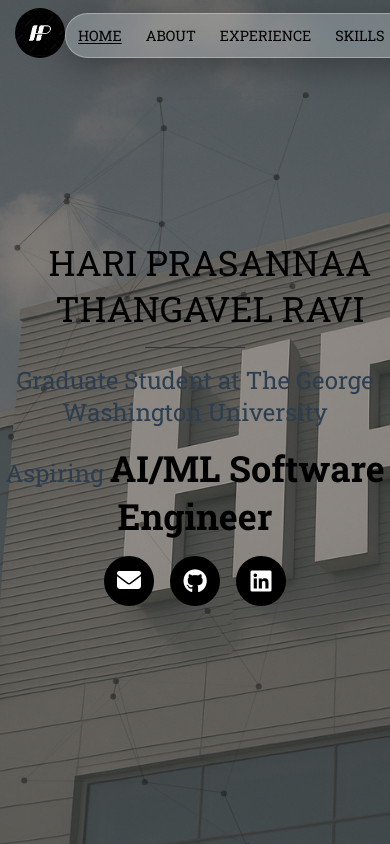
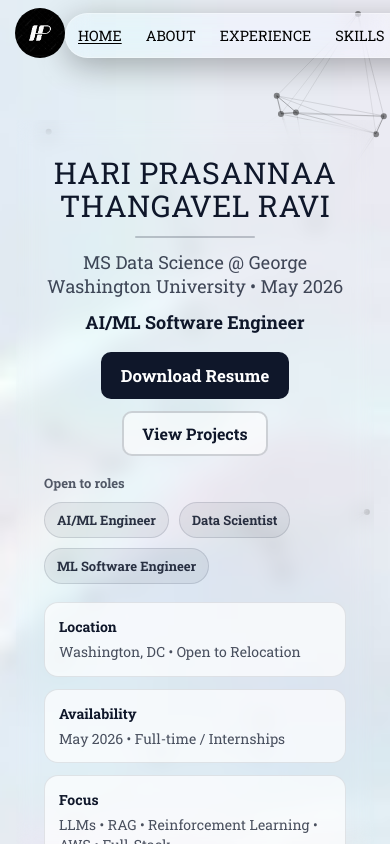
Before and after one commit to hariravi-ds/portfolio_hari, a Vue app in the folder frontend/: page / in a window 390 px wide. Built offline with nearby package versions, Linux system fonts and the light colour scheme.

Commit message:
version2

```diff
--- a/frontend/public/global.css
+++ b/frontend/public/global.css
@@ -53,3 +53,9 @@
   color: #6c757d;
   margin-bottom: 20px;
 }
+
+.section-title {
+  text-align: center;
+  font-size: 35px;
+  color: #212529;
+}
--- a/frontend/src/components/About.vue
+++ b/frontend/src/components/About.vue
@@ -1,8 +1,5 @@
 <template>
-  <div
-    class="journey-section image-card"
-    :style="{ backgroundImage: 'url(' + img + ')' }"
-  >
+  <div class="journey-section">
     <div class="section-title">About</div>
     <hr
       style="
@@ -18,7 +15,7 @@
       my work.
     </div>
     <div
-      style="display: flex; justify-content: row; padding: 36px 24px; gap: 8px"
+      style="display: flex; justify-content: row; padding: 36px 12px; gap: 8px"
     >
       <div
         style="
@@ -33,10 +30,7 @@
       <div class="aboutContent">
         <div v-for="(val, index) in about" :key="index">{{ val }}</div>
         <div>
-          <div v-for="(val, index) in about2" :key="index">{{ val }}</div>
-        </div>
-        <div>
-          P.S. Check out my work below—I’m always open to ideas that merge
+          Check out my work below. I’m always open to ideas that merge
           innovation with impact!
         </div>
       </div>
@@ -54,7 +48,6 @@
   },
   data() {
     return {
-      img: require("@/assets/subtle.jpeg"),
       journey: [
         {
           date: "Aug 2024 - May 2026 (Expected)",
@@ -71,17 +64,10 @@
         },
       ],
       about: [
-        "👋 Hi there! I’m Hari Prasannaa, a Data Science graduate student at George Washington University with a strong analytical mindset and a flair for visual storytelling. Based in Washington, DC, and originally from Chennai, India, I bridge cultures and code—passionate about machine learning, cloud tech, and building tools that make businesses smarter.",
-        "Data isn’t just my job—it’s my playground🚀. I thrive on building real-world solutions that drive impact. At MyEdMaster, I’m designing behavior-driven recommendation algorithms to better match equity-focused candidates with startups. Simultaneously, with Data Science for Sustainable Development, I’m helping optimize university-wide energy use through predictive modeling and anomaly detection, boosting sustainability outcomes with data.",
-        "Previously, during my 2 years as a Member Technical Staff at Facilio, I helped develop a smart building management platform and engineered BI dashboards and APIs that improved customer satisfaction and system reliability.",
-        "My stack includes Python, SQL, React.js, AWS, Tableau, and ML frameworks like Scikit-learn and TensorFlow. I’m also fascinated by NLP and ethical AI, and love using data to make smart systems smarter.",
-        "When I’m not geeking out over data, I mentor peers—leading Python bootcamps and hosting ML webinars to demystify tech for newcomers. I also serve as a Graduate Senator in the GWU Student Association, where I advocate for student needs and help shape initiatives that improve the graduate experience. I’m especially drawn to challenges where data can spark real-world change.",
-      ],
-      about2: [
-        "Let’s connect if you’re into:",
-        "✅ Collaborative problem-solving (I love cross-functional teams!).",
-        "✅ Tech-for-good initiatives (think healthcare equity or green energy analytics).",
-        "✅ Coffee chats about the future of AI, or why Chennai’s filter coffee beats everything ☕.",
+        "Hi, I’m Hari Prasannaa, an MS Data Science student at George Washington University (May 2026) based in Washington, DC (open to relocation). I build GenAI + ML systems end-to-end: RAG assistants, recommendation systems, forecasting/anomaly detection pipelines, and scalable APIs.",
+        "At MyEdMaster, I built a RAG-based knowledge assistant (Pinecone/Chroma + LlamaIndex) that improved self-serve resolution by 10%, implemented semantic search that reduced zero-result queries by 15%, and optimized high-traffic endpoints with Redis caching (p95 ~800ms → ~500ms). With Data Science for Sustainable Development, I build and deploy energy forecasting and anomaly detection workflows on AWS to support sustainability operations across campus.",
+        "Previously, I spent 2 years at Facilio (Member Technical Staff) developing end-to-end production systems including Java services, Kafka-based pipelines, ClickHouse(SQL) analytics, and performance-optimized APIs for a smart-building platform.",
+        "Tech I use most: Python, SQL, AWS, FastAPI/Django, Redis, React, and scikit-learn/TensorFlow, with a strong focus on LLMs (RAG, fine-tuning, evaluation). Outside work, I mentor peers through Python/ML sessions and serve as a Graduate Senator at GWU.",
       ],
       image: require("@/assets/photo.png"),
     };
@@ -93,18 +79,11 @@
 .journey-section {
   padding: 20px;
   color: #ecf0f1;
-  background-color: #f8f9fa;
-}
-
-.section-title {
-  text-align: center;
-  font-size: 35px;
-  color: #212529;
 }
 
 .project-image {
-  width: 500px;
-  height: 500px;
+  width: 450px;
+  height: 450px;
   object-fit: cover;
   border-radius: 50%;
 }
@@ -116,6 +95,6 @@
   gap: 16px;
   text-align: left;
   line-height: 1.75;
-  font-size: 14px;
+  font-size: 15px;
 }
 </style>
--- a/frontend/src/components/Base.vue
+++ b/frontend/src/components/Base.vue
@@ -17,43 +17,87 @@
       <div id="particles-js"></div>
 
       <div class="main-header">
-        <div class="header">
+        <div class="hero-card">
           <p class="stdName">HARI PRASANNAA THANGAVEL RAVI</p>
-          <hr
-            style="
-              width: 100px;
-              height: 1px;
-              border: none;
-              color: #333;
-              background-color: #333;
-            "
-          />
-          <p style="font-size: 1.5em">
-            Graduate Student at The George Washington University
+          <div class="hero-divider"></div>
+          <p class="hero-sub">
+            MS Data Science @ George Washington University • May 2026
           </p>
-          <p style="font-size: 1.5em">
-            Aspiring
-            <span class="dynamic-role" id="dynamic-role"
-              >AI/ML Software Engineer</span
+          <p class="hero-role">AI/ML Software Engineer</p>
+          <!-- <p class="hero-value">
+            Building LLM applications with retrieval (RAG), fine-tuning, and
+            scalable APIs.
+          </p> -->
+          <div class="cta-row">
+            <a
+              class="cv-button"
+              :href="resumeUrl"
+              target="_blank"
+              rel="noopener"
             >
-          </p>
+              Download Resume
+            </a>
+            <a class="secondary-button" href="#projects">View Projects</a>
+          </div>
+
+          <div class="chips-wrap">
+            <div class="chips-label">Open to roles</div>
+            <div class="chips">
+              <span class="chip">AI/ML Engineer</span>
+              <span class="chip">Data Scientist</span>
+              <span class="chip">ML Software Engineer</span>
+            </div>
+          </div>
+
+          <div class="quick-grid">
+            <div class="quick-card">
+              <div class="quick-title">Location</div>
+              <div class="quick-text">Washington, DC • Open to Relocation</div>
+            </div>
+
+            <div class="quick-card">
+              <div class="quick-title">Availability</div>
+              <div class="quick-text">May 2026 • Full-time / Internships</div>
+            </div>
+
+            <div class="quick-card">
+              <div class="quick-title">Focus</div>
+              <div class="quick-text">
+                LLMs • RAG • Reinforcement Learning • AWS • Full-Stack
+              </div>
+            </div>
+
+            <div class="quick-card">
+              <div class="quick-title">Currently Building</div>
+              <div class="quick-text">End-to-end GenAI agents</div>
+            </div>
+          </div>
+
           <div class="header-icons">
-            <a href="mailto:hariprasannaa2001@gmail.com" aria-label="E-Mail">
-              <i class="fas fa-envelope fa-xl"></i>
+            <a
+              href="mailto:hariprasannaa2001@gmail.com"
+              aria-label="Email"
+              title="Email"
+            >
+              <i class="fas fa-envelope fa-lg"></i>
             </a>
             <a
               href="https://github.com/hariravi-ds"
               target="_blank"
+              rel="noopener"
               aria-label="GitHub"
+              title="GitHub"
             >
-              <i class="fab fa-github fa-xl"></i>
+              <i class="fab fa-github fa-lg"></i>
             </a>
             <a
               href="https://www.linkedin.com/in/hari-prasannaa"
               target="_blank"
+              rel="noopener"
               aria-label="LinkedIn"
+              title="LinkedIn"
             >
-              <i class="fab fa-linkedin fa-xl"></i>
+              <i class="fab fa-linkedin fa-lg"></i>
             </a>
           </div>
         </div>
@@ -91,7 +135,8 @@
     return {
       isOpen: false,
       isShow: false,
-      img: require("@/assets/logo.png"),
+      img: require("@/assets/subtle.jpeg"),
+      resumeUrl: "/resume.pdf",
     };
   },
   components: {
@@ -114,7 +159,7 @@
           shape: { type: "circle" },
           opacity: { value: 0.5 },
           size: { value: 3 },
-          move: { enable: true, speed: 5 },
+          move: { enable: true, speed: 3 },
           line_linked: {
             enable: true,
             distance: 150,
@@ -130,47 +175,6 @@
         },
       });
     }
-
-    // const roles = [
-    //   "Data Analyst",
-    //   "Data Scientist",
-    //   "Data Engineer",
-    //   "ML Engineer",
-    // ];
-    // let roleIndex = 0;
-    // const dynamicRoleElement = document.getElementById("dynamic-role");
-
-    // function updateRole() {
-    //   let currentRole = roles[roleIndex];
-    //   let i = 0;
-
-    //   const removeInterval = setInterval(() => {
-    //     if (i <= currentRole.length) {
-    //       dynamicRoleElement.textContent = currentRole.substring(
-    //         0,
-    //         currentRole.length - i
-    //       );
-    //       i++;
-    //     } else {
-    //       clearInterval(removeInterval);
-
-    //       roleIndex = (roleIndex + 1) % roles.length;
-    //       let nextRole = roles[roleIndex];
-    //       let j = 0;
-
-    //       const addInterval = setInterval(() => {
-    //         if (j <= nextRole.length) {
-    //           dynamicRoleElement.textContent = nextRole.substring(0, j);
-    //           j++;
-    //         } else {
-    //           clearInterval(addInterval);
-    //         }
-    //       }, 100);
-    //     }
-    //   }, 100);
-    // }
-    // updateRole();
-    // setInterval(updateRole, 4000);
   },
 };
 </script>
@@ -232,35 +236,186 @@
   text-align: center;
   z-index: 1;
   position: relative;
+  padding: 120px 16px 48px;
 }
 
-.header {
-  z-index: 2;
+.hero-card {
+  width: min(980px, 94vw);
+  padding: 36px 28px;
+  backdrop-filter: blur(10px);
+  -webkit-backdrop-filter: blur(10px);
+}
+
+.stdName {
+  font-size: 42px;
+  letter-spacing: 0.4px;
+  color: #0f172a;
+  line-height: 1.1;
+}
+
+.hero-divider {
+  width: 120px;
+  height: 2px;
+  background: rgba(15, 23, 42, 0.22);
+  margin: 14px auto 6px;
+  border-radius: 999px;
+}
+
+.hero-sub {
+  font-size: 18px;
+  color: rgba(15, 23, 42, 0.78);
+  margin-top: 12px;
+}
+
+.hero-role {
+  font-size: 24px;
+  font-weight: 800;
+  color: #0f172a;
+  margin-top: 12px;
+}
+
+.hero-role-sub {
+  display: inline-block;
+  font-weight: 700;
+  font-size: 16px;
+  color: rgba(15, 23, 42, 0.6);
+  margin-left: 8px;
+}
+
+.hero-value {
+  margin-top: 10px;
+  font-size: 16px;
+  line-height: 1.5;
+  color: rgba(15, 23, 42, 0.72);
+  max-width: 70ch;
+  margin-left: auto;
+  margin-right: auto;
+}
+
+.cta-row {
   display: flex;
+  justify-content: center;
+  gap: 12px;
+  margin-top: 18px;
+  flex-wrap: wrap;
+}
+
+.cv-button {
+  display: inline-flex;
   align-items: center;
-  flex-direction: column;
   justify-content: center;
-  gap: 16px;
+  background: #0f172a;
+  color: white;
+  font-size: 1.05em;
+  font-weight: 800;
+  border: 2px solid #0f172a;
+  padding: 10px 18px;
+  border-radius: 10px;
+  transition: all 0.2s ease;
+  cursor: pointer;
+  text-decoration: none;
+}
+
+.cv-button:hover {
+  background: #1e90ff;
+  border-color: #1e90ff;
+  color: white;
+}
+
+.secondary-button {
+  display: inline-flex;
+  align-items: center;
+  justify-content: center;
+  padding: 10px 18px;
+  border-radius: 10px;
+  border: 2px solid rgba(15, 23, 42, 0.18);
+  color: #0f172a;
+  text-decoration: none;
+  font-weight: 800;
+  background: rgba(255, 255, 255, 0.6);
+  transition: all 0.2s ease;
+}
+
+.secondary-button:hover {
+  border-color: rgba(30, 144, 255, 0.9);
+  color: rgba(30, 144, 255, 1);
+}
+
+.chips-wrap {
+  margin-top: 18px;
+  text-align: left;
+}
+
+.chips-label {
+  font-weight: 900;
+  color: rgba(15, 23, 42, 0.7);
+  font-size: 13px;
+  margin-bottom: 10px;
+}
+
+.chips {
+  display: flex;
+  flex-wrap: wrap;
+  gap: 10px;
+}
+
+.chip {
+  padding: 8px 12px;
+  border-radius: 999px;
+  background: rgba(15, 23, 42, 0.06);
+  border: 1px solid rgba(15, 23, 42, 0.12);
+  color: rgba(15, 23, 42, 0.88);
+  font-weight: 800;
+  font-size: 13px;
+}
+
+.quick-grid {
+  margin-top: 18px;
+  display: grid;
+  grid-template-columns: repeat(2, minmax(0, 1fr));
+  gap: 12px;
+  text-align: left;
+}
+
+.quick-card {
+  padding: 14px;
+  border-radius: 14px;
+  background: rgba(255, 255, 255, 0.7);
+  border: 1px solid rgba(15, 23, 42, 0.1);
+}
+
+.quick-title {
+  font-weight: 900;
+  color: #0f172a;
+  font-size: 14px;
+  margin-bottom: 6px;
+}
+
+.quick-text {
+  color: rgba(15, 23, 42, 0.75);
+  font-size: 14px;
+  line-height: 1.4;
 }
 
 .header-icons {
   display: flex;
   justify-content: center;
+  margin-top: 16px;
+  gap: 10px;
 }
 
 .header-icons a {
   display: flex;
   align-items: center;
   justify-content: center;
-  width: 50px;
-  height: 50px;
-  margin: 0 8px;
+  width: 44px;
+  height: 44px;
   color: white;
-  background: black;
+  background: #0f172a;
   text-decoration: none;
-  border: 2px solid black;
+  border: 2px solid #0f172a;
   border-radius: 50%;
-  transition: all 0.3s ease;
+  transition: all 0.2s ease;
 }
 
 .header-icons a:hover {
@@ -277,39 +432,26 @@
   z-index: 1;
 }
 
-.sections > * {
-  color: white;
+@media (max-width: 640px) {
+  .stdName {
+    font-size: 30px;
+  }
+  .hero-role {
+    font-size: 18px;
+  }
+  .hero-role-sub {
+    display: block;
+    margin-left: 0;
+    margin-top: 6px;
+  }
+  .quick-grid {
+    grid-template-columns: 1fr;
+  }
 }
 
-.dynamic-role {
-  color: black;
-  font-weight: bold;
-  font-size: 1.5em;
-  transition: all 0.3s ease-in-out;
-}
-
-.stdName {
-  display: inline;
-  font-size: 35px;
-  padding-left: 30px;
-  color: #000000;
-}
-
-.cv-button {
-  background: #000000;
-  color: white;
-  font-size: 1.2em;
-  font-weight: bold;
-  border: 2px solid #000000;
-  padding: 10px 20px;
-  border-radius: 8px;
-  transition: all 0.3s ease;
-  cursor: pointer;
-}
-
-.cv-button:hover {
-  background: #1e90ff;
-  border-color: #1e90ff;
-  color: white;
+@media (max-width: 768px) {
+  .particle-container.image-card {
+    background-attachment: scroll !important;
+  }
 }
 </style>
--- a/frontend/src/components/Contact.vue
+++ b/frontend/src/components/Contact.vue
@@ -1,6 +1,14 @@
 <template>
   <div class="footer">
     <div class="footer-content">
+      <div class="footer-text">
+        <div class="section-title">Let’s Connect</div>
+        <p>
+          I'm always open to discussing new opportunities, collaborations, or
+          just having a conversation about technology.
+        </p>
+      </div>
+
       <div class="header-icons">
         <a
           href="mailto:hariprasannaa.thangavelravi@gwu.edu"
@@ -11,7 +19,7 @@
         <a
           href="https://x.com/sangeehariravi"
           target="_blank"
-          aria-label="GitHub"
+          aria-label="Twitter"
         >
           <i class="fab fa-twitter fa-sm"></i>
         </a>
@@ -23,6 +31,7 @@
           <i class="fab fa-linkedin fa-sm"></i>
         </a>
       </div>
+
       <p>&copy; Hari Prasannaa Thangavel Ravi 2024</p>
     </div>
   </div>
--- a/frontend/src/components/Experience.vue
+++ b/frontend/src/components/Experience.vue
@@ -1,8 +1,5 @@
 <template>
-  <div
-    class="journey-section image-card"
-    :style="{ backgroundImage: 'url(' + image + ')' }"
-  >
+  <div class="journey-section">
     <div class="section-title">Experience</div>
     <hr
       style="
@@ -30,7 +27,6 @@
   },
   data() {
     return {
-      image: require("@/assets/subtle2.jpeg"),
       journey: [
         {
           date: "May 2025 - Aug 2025",
@@ -125,13 +121,6 @@
 <style scoped>
 .journey-section {
   padding: 20px;
-  background-color: white;
   color: #ecf0f1;
 }
-
-.section-title {
-  text-align: center;
-  font-size: 35px;
-  color: #212529;
-}
 </style>
--- a/frontend/src/components/Organisations.vue
+++ b/frontend/src/components/Organisations.vue
@@ -1,8 +1,5 @@
 <template>
-  <div
-    class="journey-section image-card"
-    :style="{ backgroundImage: 'url(' + image + ')' }"
-  >
+  <div class="journey-section">
     <div class="section-title">Organizations</div>
     <hr class="divider" />
     <div class="section-subtitle">
@@ -16,8 +13,8 @@
       >
         <div class="org-icon">{{ key.charAt(0) }}</div>
         <div class="org-content">
-          <h3 class="org-title">{{ key }}</h3>
-          <p class="role">{{ value.role }}</p>
+          <h3 class="org-title">{{ value.role }}</h3>
+          <p class="role">{{ key }}</p>
           <p class="date">{{ value.timeline }}</p>
           <p class="description">{{ value.desc }}</p>
         </div>
@@ -73,14 +70,7 @@
 
 <style scoped>
 .journey-section {
-  padding: 20px;
-  background-color: white;
-}
-
-.section-title {
-  text-align: center;
-  font-size: 35px;
-  color: #212529;
+  padding: 20px 40px;
 }
 
 .main-block {
@@ -122,6 +112,7 @@
 
 .org-content {
   flex: 1;
+  text-align: start;
 }
 
 .org-title {
@@ -148,5 +139,6 @@
 .description {
   font-size: 14px;
   color: #ecf0f1;
+  text-align: start;
 }
 </style>
--- a/frontend/src/components/Projects.vue
+++ b/frontend/src/components/Projects.vue
@@ -1,8 +1,5 @@
 <template>
-  <div
-    class="projects-section image-card"
-    :style="{ backgroundImage: 'url(' + image + ')' }"
-  >
+  <div class="projects-section">
     <div class="title">Projects</div>
     <hr class="section-divider" />
     <div class="subtitle">
@@ -91,7 +88,6 @@
   name: "ProjectsSection",
   data() {
     return {
-      image: require("@/assets/ai.jpg"),
       dialogVisible: false,
       selectedProject: null,
       showLeftButton: false,
--- a/frontend/src/components/Skills.vue
+++ b/frontend/src/components/Skills.vue
@@ -1,8 +1,5 @@
 <template>
-  <div
-    class="skills-section image-card"
-    :style="{ backgroundImage: 'url(' + img + ')' }"
-  >
+  <div class="skills-section">
     <div class="section-title">Skills</div>
     <hr class="divider" />
     <div class="section-subtitle">
@@ -32,23 +29,35 @@
     return {
       img: require("@/assets/subtle.jpeg"),
       skillCategories: {
-        "Programming Languages": ["Python", "C++", "Java", "SQL", "C", "R"],
-        Frontend: ["JavaScript", "React", "Vue.js", "HTML", "CSS"],
-        "Backend & APIs": ["Django", "FastAPI", "Spring Boot", "REST"],
-        "Databases & Caches": [
-          "PostgreSQL",
-          "MySQL",
-          "MongoDB",
-          "Neo4j",
-          "Redis",
-          "BigQuery",
+        "LLM / GenAI Engineering": [
+          "OpenAI API",
+          "Hugging Face (Transformers, Hub)",
+          "LangChain",
+          "Embeddings",
+          "Pinecone",
+          "ChromaDB",
         ],
-        "Streaming & Messaging": ["Apache Kafka"],
-        "LLM / RAG / Vector Search": [
-          "LangChain",
-          "FAISS",
-          "OpenAI API",
-          "RAG",
+        "RAG / Retrieval": [
+          "Chunking & Context Assembly",
+          "Vector Search",
+          "Lexical Search (BM25)",
+          "Hybrid Search",
+          "Reranking",
+          "RAG Evaluation",
+        ],
+        "LLM Training & Adaptation": [
+          "Supervised Fine-Tuning (SFT)",
+          "Instruction Tuning",
+          "PEFT",
+          "LoRA",
+          "QLoRA",
+        ],
+        "Reinforcement Learning": [
+          "RL Basics (MDP, Policy/Value)",
+          "Q-Learning",
+          "Policy Gradients",
+          "PPO",
+          "Gymnasium",
         ],
         "ML / AI": [
           "Scikit-learn",
@@ -56,12 +65,10 @@
           "Keras",
           "Tree Models",
           "SHAP",
-          "Regression",
-          "Classification",
           "Clustering",
           "PCA",
-          "Autoencoders",
         ],
+        "Backend & APIs": ["FastAPI", "Django", "Spring Boot", "REST APIs"],
         "Data Engineering & Orchestration": [
           "SQL/ETL",
           "Apache Airflow",
@@ -69,23 +76,32 @@
         ],
         "Cloud & Infra": [
           "AWS (ECS, Lambda, S3, CloudWatch, SNS)",
-          "GCP (BigQuery)",
+          "GCP",
+          "Kubernetes",
+        ],
+        "Databases & Caches": [
+          "PostgreSQL",
+          "MySQL",
+          "MongoDB",
+          "Redis",
+          "BigQuery",
+          "Neo4j",
         ],
         "Containers & CI/CD": [
           "Docker",
+          "GitHub Actions",
           "Bitbucket Pipelines",
-          "GitHub Actions",
         ],
-        "Data Visualization & BI": [
+        "Data Analysis / BI": [
           "Pandas",
           "NumPy",
           "Matplotlib",
-          "Seaborn",
           "Tableau",
           "Power BI",
           "Looker",
-          "IBM Cognos",
         ],
+        "UI / Web": ["React", "Vue.js", "HTML", "CSS"],
+        "Streaming & Messaging": ["Apache Kafka"],
         Tools: [
           "Git",
           "JIRA",
@@ -94,6 +110,14 @@
           "VS Code",
           "RStudio",
           "Excel",
+        ],
+        "Programming Languages": [
+          "Python",
+          "SQL",
+          "JavaScript",
+          "Java",
+          "C++",
+          "R",
         ],
       },
     };
@@ -104,13 +128,6 @@
 <style scoped>
 .skills-section {
   padding: 20px;
-  background-color: #f8f9fa;
-}
-
-.section-title {
-  text-align: center;
-  font-size: 35px;
-  color: #212529;
 }
 
 .skills-container {
```
Also changed, not shown: 2 other files (tests, documents, lock files or other folders).
